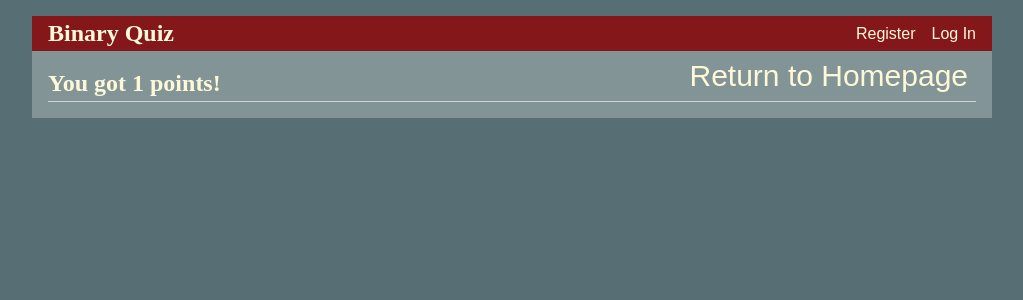
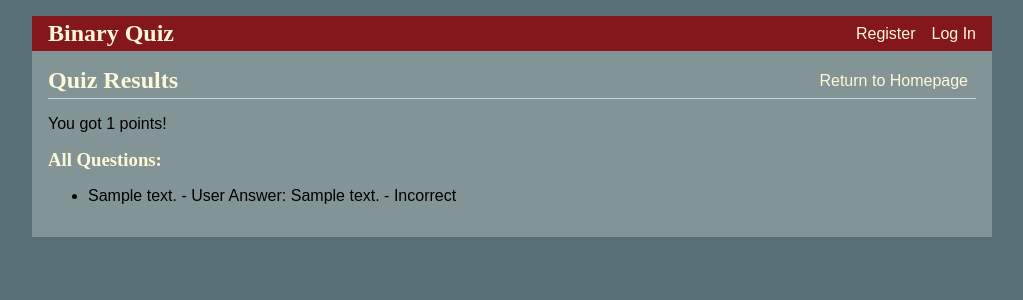
Before and after one commit to Andrew03F/Software-Engr-Project, a Flask app: template quizapp/templates/quiz/results.html in a window 1280 px wide. Shown: the top 300 px of the page, without its empty margins (128-1151 px from the left). Run offline with Flask 3, Linux system fonts and the light colour scheme; the template is opened without the code that fills it: most values are stand-ins (such as "Sample title", 1, 10 or a date in 2020).

Commit message:
Update results.html

```diff
--- a/quizapp/templates/quiz/results.html
+++ b/quizapp/templates/quiz/results.html
@@ -1,8 +1,21 @@
 {% extends 'base.html' %}
 
 {% block header %}
-<h2>{% block title %} You got {{count}} points! {% endblock %}</h2>
+<h2>{% block title %} Quiz Results {% endblock %}</h2>
 
-<a class="action" href="{{ url_for('leaderboard.index') }}"><d href="/"> Return to Homepage </d></a>
+<a class="action" href="{{ url_for('leaderboard.index') }}">Return to Homepage</a>
 
 {% endblock %}
+
+{% block content %}
+  <p>You got {{ count }} points!</p>
+
+  <h3>All Questions:</h3>
+  <ul>
+    {% for question in quiz_details %}
+      <li>
+        {{ question['text'] }} - User Answer: {{ question['user_answer'] }} - {% if question['correct'] %}Correct{% else %}Incorrect{% endif %}
+      </li>
+    {% endfor %}
+  </ul>
+{% endblock %}
```
